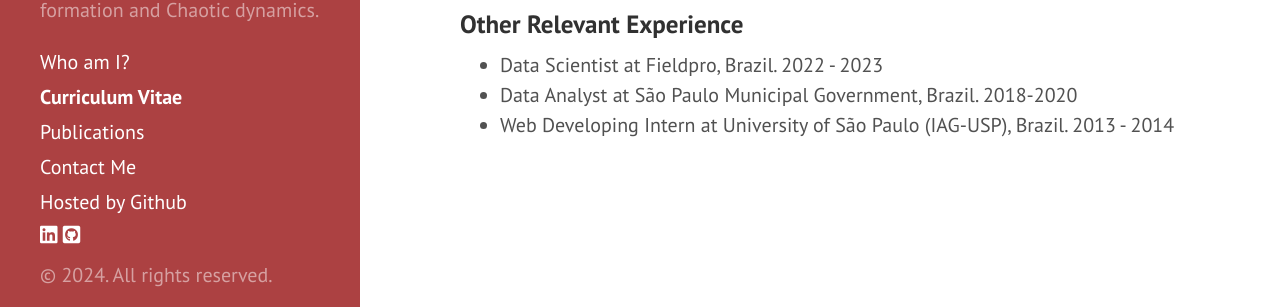
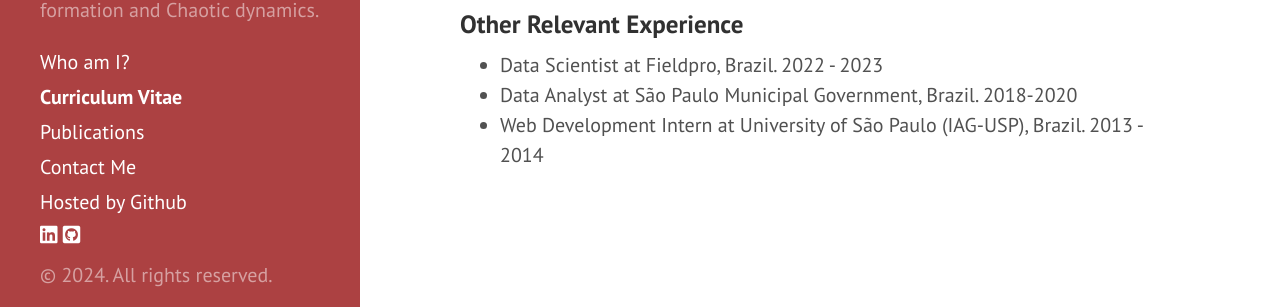
Before and after one commit to gabrieltxg/gabrieltxg.github.io, a Jekyll site: the page built from curriculum.md, in a window 1280 px wide and 1184 px high. Shown: the part 854-1161 px from the top of the window. Built offline with Jekyll 4.4.1, drawn with Linux system fonts in a browser that asks for light colours; nearby versions of some CDN libraries; Markdown is read by kramdown in place of the engine named in the settings; a style sheet for code colours, icons or effects is not loaded.

Commit message:
Update curriculum.md

```diff
--- a/curriculum.md
+++ b/curriculum.md
@@ -23,4 +23,4 @@ Here's a list of my inside-and-outside-of-academia work experience. I learned qu
 ### Other Relevant Experience
 * Data Scientist at Fieldpro, Brazil. 2022 - 2023
 * Data Analyst at São Paulo Municipal Government, Brazil. 2018-2020
-* Web Developing Intern at University of São Paulo (IAG-USP), Brazil. 2013 - 2014
+* Web Development Intern at University of São Paulo (IAG-USP), Brazil. 2013 - 2014
```
